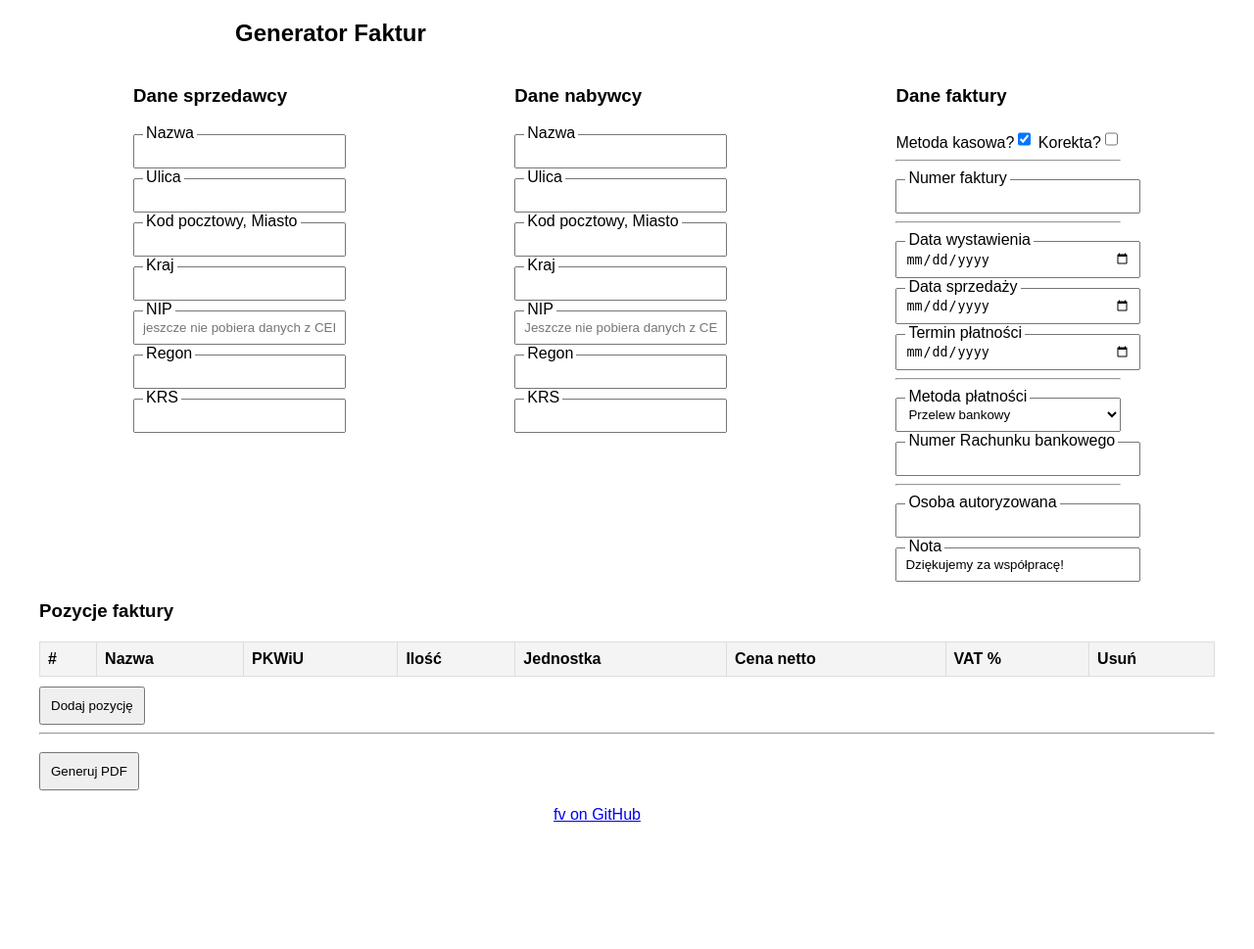
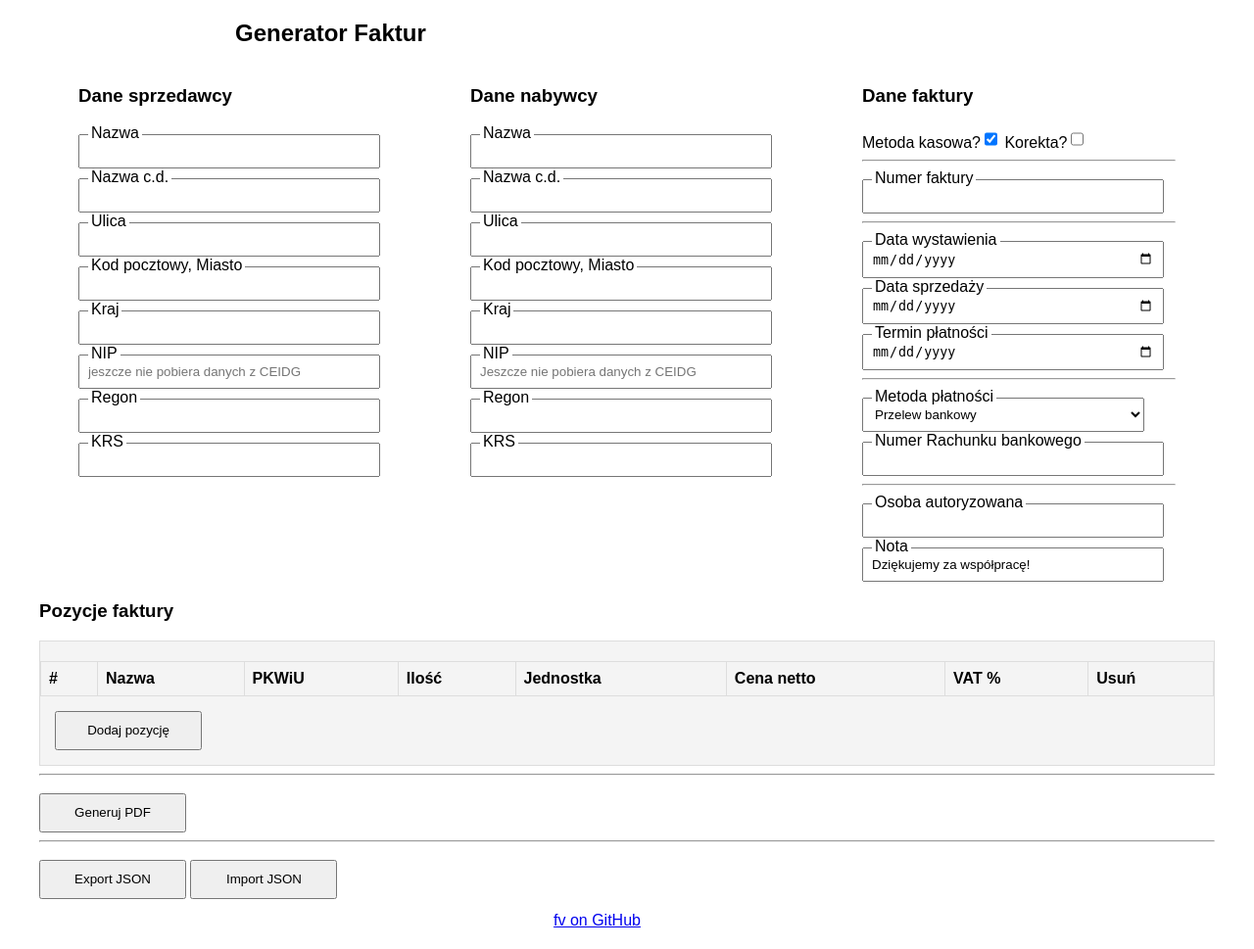
Before and after one commit to milessic/fv, a Flask app: page / in a window 1280 px wide. Shown: the whole page at 98% size. Before the commit the page ends 839 px from the top, so only its background shows below. Run offline with Flask 3, Linux system fonts and the light colour scheme; lists and menus that the app fills with data are empty; parts of the project's set-up code (start-up, migrations or seed data) failed here and were passed over.

Commit message:
- Country issue - ui/ux updates - added JSON import/export - added JSON drag-an-drop

```diff
--- a/templates/index.html
+++ b/templates/index.html
@@ -10,19 +10,26 @@
 		}
         body { font-family: Arial, sans-serif; margin: 20px; }
 		#header-container { margin: auto; max-width: 800px;}
-		#containers { display: flex; margin:auto; max-width: 1200px;}
+		#containers { display: flex; margin:auto; max-width: 1200px; flex-wrap:wrap;}
         .container {  margin: 0px auto; }
+		.container-column { width: 20rem;}
         .wide-container { max-width: 1200px; margin: auto; }
+		#positions-container { border: 1px solid #ddd;}
+		#positions-container > button { margin: 15px;}
+		.quantity, .vatRatePercent, .btn-remove{ width: 40px;}
         label { display: block; margin-top: 10px; }
+		#pdf-status-container { display: flex; }
+		#pdf-status-container * { margin-right: 15px;}
         input, select {  padding: 8px; margin-top: 5px; }
         table { width: 100%; margin-top: 20px; border-collapse: collapse; }
 		.field-wrapper { padding: auto;}
-		.field-wrapper > input[type="text"], .field-wrapper > input[type="date"], .field-wrapper > select { margin-top:10px;width: 100%;}
+		.field-wrapper > input[type="text"], .field-wrapper > input[type="date"], .field-wrapper > select { margin-top:10px;width: 90%;}
 		.field-wrapper label { position: absolute; margin-top: 0px; margin-left: 10px; background: var(--bgc); padding: 0px 3px;}
 		.checkbox-wrapper { display: inline-flex}
-        th, td { border: 1px solid #ddd; padding: 8px; text-align: left; }
-        th { background-color: #f4f4f4; }
-        button { margin-top: 10px; padding: 10px; cursor: pointer; }
+        th, td{ border: 1px solid #ddd; padding: 8px; text-align: left; }
+		td { background-color: white;}
+        #positions-container, th, .row-index, .row-remove { background-color: #f4f4f4; }
+		button { height: 40px;width: 150px;margin-top: 10px; padding: 10px; cursor: pointer;}
 		.hidden { display: none; }
 		.error input { border: 2px solid red }
 		.ok { color: green;}
@@ -47,6 +54,10 @@
 			<div class="field-wrapper required">
     	    	<label>Nazwa</label>
     	    	<input type="text" id="fromName">
+			</div>
+			<div class="field-wrapper required">
+    	    	<label>Nazwa c.d.</label>
+    	    	<input type="text" id="fromName2">
 			</div>
 			<div class="field-wrapper required">
     	    	<label>Ulica</label>
@@ -80,6 +91,10 @@
 			<div class="field-wrapper required">
     	    	<label>Nazwa</label>
     	    	<input type="text" id="toName">
+			</div>
+			<div class="field-wrapper required">
+    	    	<label>Nazwa c.d.</label>
+    	    	<input type="text" id="toName2">
 			</div>
 			<div class="field-wrapper required">
     	    	<label>Ulica</label>
@@ -176,6 +191,7 @@
 	</div>
 		<div class="wide-container">
     	    <h3>Pozycje faktury</h3>
+			<div id="positions-container">
     	    <table>
     	        <thead>
     	            <tr>
@@ -193,13 +209,17 @@
     	        </tbody>
     	    </table>
     	    <button onclick="addItem()">Dodaj pozycję</button>
+		</div>
 			<hr>
-
-			<!--
-    	    <button onclick="generateJSON()">Generuj JSON</button>
-			-->
-    	    <button onclick="generatePdf()">Generuj PDF</button>
-			<p id="pdf-status"></p>
+			<div id="pdf-status-container">
+    	    	<button onclick="generatePdf()">Generuj PDF</button>
+				<p id="pdf-status"></p>
+			</div>
+			<hr>
+			<div>
+    	    	<button onclick="exportJSON()">Export JSON</button>
+    	    	<button onclick="importJSON()">Import JSON</button>
+			</div>
     	    <pre id="output"></pre>
     	</div>
 
@@ -207,6 +227,20 @@
 			<a href="https://github.com/milessic/fv" target="blank">fv on GitHub</a>
 		</footer>
 <script>
+	document.addEventListener('dragover', (e) => {
+    	e.preventDefault()
+	});
+	document.addEventListener('drop', (e) => {
+    	e.preventDefault()
+		file = e.dataTransfer.items[0].getAsFile();
+		const reader = new FileReader();
+		reader.onload = (e2) => {
+			const content = e2.target.result;
+			populateFieldsFromData(JSON.parse(content));
+		}
+		reader.readAsText(file);
+	});
+
 	document.getElementById("isCorrection").addEventListener("click", handleCorrection)
 	document.getElementById("paymentMethod").addEventListener("change", handlePaymentMethod)
 	function handlePaymentMethod(){
@@ -226,19 +260,26 @@
 		}
 	}
 
-	function addItem() {
+	function addItem(
+		itemDescription="",
+		pkwiuCode="",
+		quantity="",
+		unit="",
+		unitNetPrice="",
+		vatRatePercent=""
+	) {
 		const table = document.getElementById("itemsTable");
 		const row = table.insertRow();
 		row.classList.add("row");
 		row.innerHTML = `
 			<td class="row-index"></td>
-			<td class="required"><input type="text" class="itemDescription"></td>
-			<td><input type="text" class="pkwiuCode"></td>
-			<td class="required"><input type="number" class="quantity" value="1" min="0"></td>
-			<td class="required"><input type="text" class="unit"></td>
-			<td class="required"><input type="number" class="unitNetPrice" step="0.01" min="0"></td>
-			<td class="required"><input type="number" class="vatRatePercent" value="23" min="0"></td>
-			<td><button onclick="removeItem(this)">❌</button></td>
+			<td class="required"><input type="text" class="itemDescription" value="${itemDescription}"></td>
+			<td><input type="text" class="pkwiuCode" value="${pkwiuCode}"></td>
+			<td class="required"><input type="number" class="quantity" value="1" min="0" value="${quantity}"></td>
+			<td class="required"><input type="text" class="unit" value="${unit}"></td>
+			<td class="required"><input type="number" class="unitNetPrice" step="0.01" min="0" value="${unitNetPrice}"></td>
+			<td class="required"><input type="number" class="vatRatePercent" value="23" min="0" value="${vatRatePercent}"></td>
+			<td class="row-remove"><button class="btn-remove" onclick="removeItem(this)">❌</button></td>
 		`;
 		setRowIndexes();
 
@@ -246,7 +287,6 @@
 
 	function setRowIndexes(){
 		const allRows = document.querySelectorAll(".row");
-		console.log(allRows);
 		for ( let i = 0; i < allRows.length; i++){
 			allRows[i].querySelector(".row-index").innerText = i+1;
 		}
@@ -257,11 +297,63 @@
 		setRowIndexes();
 	}
 
-	function generateJSON() {
+
+	function exportJSON() {
 		const invoiceData = gatherData();
+		const data = JSON.stringify(invoiceData, null, "\t");
+		const fileName = "download"
+		save(fileName, data);
+	}
+function populateFieldsFromData(data){
+	// headers
+	fillFieldDueToData(data, 'isMetodaKasowa', "isMetodaKasowa", 'headers');
+	fillFieldDueToData(data, 'isCorrection', "isCorrection", 'headers');
+	fillFieldDueToData(data, 'invoiceNumber', "invoiceNumber", 'headers');
+	fillFieldDueToData(data, "invoiceDate", "invoiceDate", "headers");
+	fillFieldDueToData(data, "dateOfSales", "dateOfSales", "headers");
+	fillFieldDueToData(data, "paymentTerm", "paymentTerm", "headers");
+	fillFieldDueToData(data, "paymentMethod", "paymentMethod", "headers");
+	fillFieldDueToData(data, "bankAccountNumber", "bankAccountNumber", "headers");
+	// recipients - from
+	fillFieldDueToData(data, "name", "fromName", "recipients", "from");
+	fillFieldDueToData(data, "name2", "fromName2", "recipients", "from");
+	fillFieldDueToData(data, "addressStreet", "fromStreet", "recipients", "from");
+	fillFieldDueToData(data, "addressCity", "fromCity", "recipients", "from");
+	fillFieldDueToData(data, "nip", "fromNip", "recipients", "from");
+	fillFieldDueToData(data, "regon", "fromRegon", "recipients", "from");
+	fillFieldDueToData(data, "krs", "fromKrs", "recipients", "from");
+	fillFieldDueToData(data, "addressCountry", "fromCountry", "recipients", "from");
+	// recipients - to
+	fillFieldDueToData(data, "name", "toName", "recipients", "to");
+	fillFieldDueToData(data, "name2", "toName2", "recipients", "to");
+	fillFieldDueToData(data, "addressStreet", "toStreet", "recipients", "to");
+	fillFieldDueToData(data, "addressCity", "toCity", "recipients", "to");
+	fillFieldDueToData(data, "nip", "toNip", "recipients", "to");
+	fillFieldDueToData(data, "regon", "toRegon", "recipients", "to");
+	fillFieldDueToData(data, "krs", "toKrs", "recipients", "to");
+	fillFieldDueToData(data, "addressCountry", "toCountry", "recipients", "to");
+	// correction
+	fillFieldDueToData(data, "reason", "correctionReason", "correction");
+	fillFieldDueToData(data, "correctedDocument", "correctedDocument", "correction");
+	// footer
+	fillFieldDueToData(data, "authorizedPerson", "authorizedPerson", "footer");
+	fillFieldDueToData(data, "note", "note", "footer");
 
-		document.getElementById("output").textContent = JSON.stringify(invoiceData, null, 4);
+	// items
+	if ( data["invoiceItems"] ) {
+		for ( let item of data["invoiceItems"] ){
+			addItem(
+				item["itemDescription"],
+				item["pkwiuCode"],
+				item["quantity"],
+				item["unit"],
+				item["unitNetPrice"],
+				item["vatRatePercent"],
+			);
+		}
 	}
+}
+
 function gatherData(){
 		const invoiceData = {
 			headers: {
@@ -277,19 +369,23 @@ function gatherData(){
 			recipients: {
 				from:{
 					name: document.getElementById("fromName").value,
+					name2: document.getElementById("fromName2").value,
 					addressStreet: document.getElementById("fromStreet").value,
 					addressCity: document.getElementById("fromCity").value,
 					nip: document.getElementById("fromNip").value,
 					regon: document.getElementById("fromRegon").value,
 					krs: document.getElementById("fromKrs").value,
+					addressCountry: document.getElementById("fromCountry").value
 				},
 				to: {
 					name: document.getElementById("toName").value,
+					name2: document.getElementById("toName").value,
 					addressStreet: document.getElementById("toStreet").value,
 					addressCity: document.getElementById("toCity").value,
 					nip: document.getElementById("toNip").value,
 					regon: document.getElementById("toRegon").value,
 					krs: document.getElementById("toKrs").value,
+					addressCountry: document.getElementById("toCountry").value
 				},
 			},
 			invoiceItems: [],
@@ -388,6 +484,50 @@ function validateRequired(){
 	function validateItems(){
 		return document.querySelectorAll("#itemsTable .row").length? true : false;
 	}
+	function save(filename, data) {
+		filename = filename + ".json"
+		    const blob = new Blob([data], {type: 'text/json'});
+		    if(window.navigator.msSaveOrOpenBlob) {
+				        window.navigator.msSaveBlob(blob, filename);
+				    }
+		    else{
+				        const elem = window.document.createElement('a');
+				        elem.href = window.URL.createObjectURL(blob);
+				        elem.download = filename;
+				        document.body.appendChild(elem);
+				        elem.click();
+				        document.body.removeChild(elem);
+				    }
+	}
+	function importJSON(){
+		const input = document.createElement("input");
+		    input.type = "file";
+		    input.accept = ".json";
+			input.onchange = (e) => {
+				const file = e.target.files[0];
+				if (file) {
+					const reader = new FileReader();
+					reader.onload = (event) => {
+						const documentContent = event.target.result
+						populateFieldsFromData(JSON.parse(documentContent));
+					};
+				reader.readAsText(file);
+			}
+	};
+	input.click();
+	}
+
+	function fillFieldDueToData(data, key, id, ...sections){
+		let tData = data;
+		for ( let i = 0; i < sections.length; i++ ){
+			if ( !(sections[0] in data) ) { return}
+			tData = tData[sections[i]];
+		}
+		const val = tData[key]
+		if ( val ) {
+			document.getElementById(id).value = val;
+		}
+	}
 </script>
 </body>
 </html>
--- a/templates/invoice_template.html
+++ b/templates/invoice_template.html
@@ -89,6 +89,9 @@
         		<p>{{ invoice.recipients.from.name2 }}</p>
 				{% endif %}
         		<p>{{ invoice.recipients.from.addressStreet }}, {{ invoice.recipients.from.addressCity }}</p>
+				{% if invoice.recipients.from.addressCountry %}
+				<p>{{ invoice.recipients.from.addressCountry }}</p>
+				{% endif %}
         		<p>NIP: {{ invoice.recipients.from.nip }}</p>
 
 				{% if invoice.recipients.from.krs %}
@@ -110,6 +113,9 @@
         		<p id="t">{{ invoice.recipients.to.name2 }}</p>
 				{% endif %}
         		<p>{{ invoice.recipients.to.addressStreet }}, {{ invoice.recipients.to.addressCity }}</p>
+				{% if invoice.recipients.to.addressCountry %}
+				<p>{{ invoice.recipients.to.addressCountry }}</p>
+				{% endif %}
         		<p>NIP: {{ invoice.recipients.to.nip }}</p>
 
 				{% if invoice.recipients.to.krs %}
```
